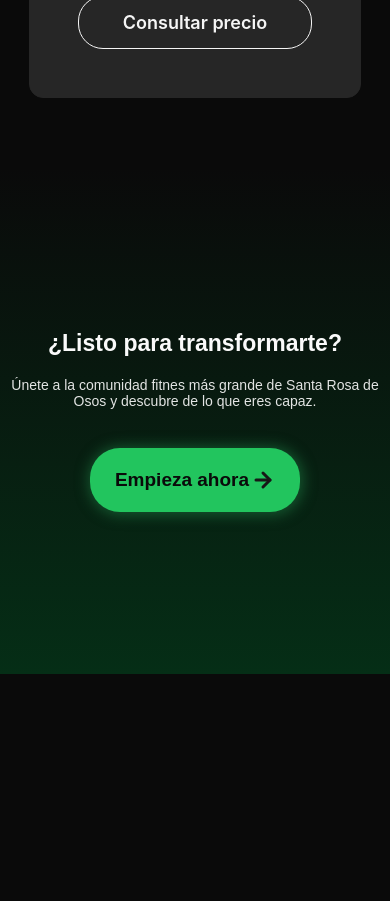
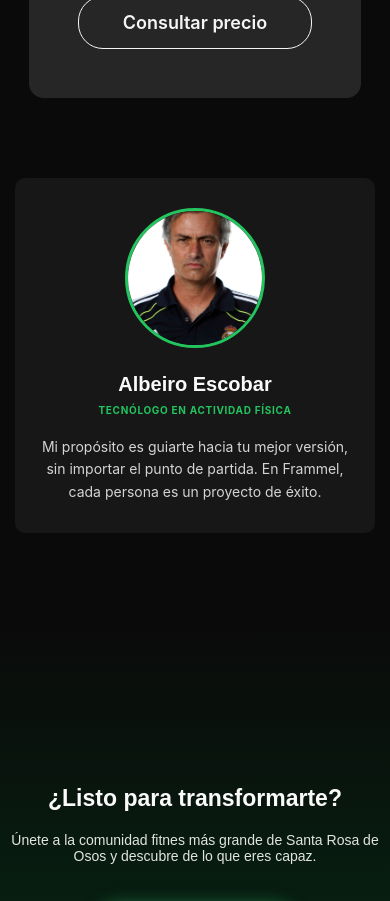
Before and after one commit to yepetopg/FrammelGym, a React (Create React App) app: page / in a window 390 px wide. Shown: the part 2880-3781 px from the top of the page. Before the commit the page ends 3554 px from the top, so only its background shows below. Built offline with nearby package versions, Linux system fonts and the light colour scheme.

Commit message:
feat(trainer-section): agregar sección de entrenadores

```diff
--- /dev/null
+++ b/src/features/Home/components/layout/TrainersSection/TrainersSection.jsx
@@ -0,0 +1,15 @@
+import TrainersSectionStyles from './TrainersSection.module.css'
+import  TrainerCard  from '../../ui/TrainerCard/TrainerCard'
+import trainerPlaceholder from '../../../assets/images/trainer_placeholder.jpg'
+export const TrainersSection = () => {
+    return (
+        <section className={TrainersSectionStyles.trainersSection}>
+            <TrainerCard
+             name="Albeiro Escobar"
+                role="TECNÓLOGO EN ACTIVIDAD FÍSICA"
+                phrase="Mi propósito es guiarte hacia tu mejor versión, sin importar el punto de partida. En Frammel, cada persona es un proyecto de éxito."
+                image={trainerPlaceholder}
+            />
+        </section>
+    )
+}
--- /dev/null
+++ b/src/features/Home/components/layout/TrainersSection/TrainersSection.module.css
@@ -0,0 +1,26 @@
+.trainersSection {
+    width: 100%;
+    min-height: 500px;
+
+    display: flex;
+    justify-content: center;
+    align-items: center;
+
+    padding: 70px 25px;
+    box-sizing: border-box;
+
+    background-color: var(--neutral-950);
+}
+
+@media (max-width: 768px) {
+    .trainersSection {
+        min-height: auto;
+        padding: 60px 20px;
+    }
+}
+
+@media (max-width: 520px) {
+    .trainersSection {
+        padding: 50px 15px;
+    }
+}
--- /dev/null
+++ b/src/features/Home/components/ui/TrainerCard/TrainerCard.jsx
@@ -0,0 +1,23 @@
+import trainerCardStyles from './TrainerCard.module.css'
+
+const TrainerCard = ({ name, role, phrase, image }) => {
+    return (
+        <article className={trainerCardStyles.card}>
+            <img
+                className={trainerCardStyles.image}
+                src={image}
+                alt={name}
+            />
+
+            <div className={trainerCardStyles.info}>
+                <h3 className={trainerCardStyles.name}>{name}</h3>
+
+                <p className={trainerCardStyles.role}>{role}</p>
+
+                <p className={trainerCardStyles.phrase}>{phrase}</p>
+            </div>
+        </article>
+    )
+}
+
+export default TrainerCard
--- /dev/null
+++ b/src/features/Home/components/ui/TrainerCard/TrainerCard.module.css
@@ -0,0 +1,94 @@
+.card {
+    width: 100%;
+    max-width: 650px;
+
+    display: flex;
+    flex-direction: column;
+    align-items: center;
+
+    padding: 40px;
+    box-sizing: border-box;
+
+    background-color: var(--neutral-900);
+    border-radius: 10px;
+
+    text-align: center;
+}
+
+.image {
+    width: 180px;
+    height: 180px;
+
+    object-fit: cover;
+
+    border: 3px solid var(--primary-500);
+    border-radius: 50%;
+
+    margin-bottom: 25px;
+}
+
+.info {
+    width: 100%;
+}
+
+.name {
+    margin: 0 0 8px;
+
+    color: var(--neutral-50);
+
+    font-family: var(--font-heading);
+    font-size: var(--text-heading-xl);
+    font-weight: var(--font-extrabold);
+
+    line-height: var(--leading-tight);
+}
+
+.role {
+    margin: 0 0 20px;
+
+    color: var(--primary-500);
+
+    font-family: var(--font-body);
+    font-size: var(--text-body-sm);
+    font-weight: var(--font-bold);
+
+    letter-spacing: 1px;
+}
+
+.phrase {
+    max-width: 550px;
+
+    margin: 0 auto;
+
+    color: var(--neutral-300);
+
+    font-family: var(--font-body);
+    font-size: var(--text-body-md);
+    font-weight: var(--font-regular);
+
+    line-height: var(--leading-relaxed);
+}
+
+@media (max-width: 520px) {
+    .card {
+        padding: 30px 20px;
+    }
+
+    .image {
+        width: 140px;
+        height: 140px;
+    }
+
+    .name {
+        font-size: 20px;
+    }
+
+    .role {
+        font-size: 10px;
+        letter-spacing: 0.7px;
+    }
+
+    .phrase {
+        font-size: 14px;
+    }
+}
--- a/src/features/Home/pages/HomePage.jsx
+++ b/src/features/Home/pages/HomePage.jsx
@@ -2,6 +2,7 @@ import { NavBar } from "../../../shared/components/layout/NavBar/NavBar";
 import {HeroSection} from "../components/layout/HeroSection/HeroSection";
 import { InfoSection } from "../components/layout/InfoSection/InfoSection";
 import { PlansSection } from "../components/layout/PlansSection/PlansSection";
+import { TrainersSection } from "../components/layout/TrainersSection/TrainersSection";
 import {CtaSection } from "../components/layout/CtaSection/CtaSection"
 
 export default function HomePage() {
@@ -11,6 +12,7 @@ export default function HomePage() {
             <HeroSection/>
             <InfoSection />
 			      <PlansSection />
+             <TrainersSection />
             <CtaSection />
         </>
     )
```
Also changed, not shown: src/features/Home/assets/images/trainer_placeholder.jpg (added).
